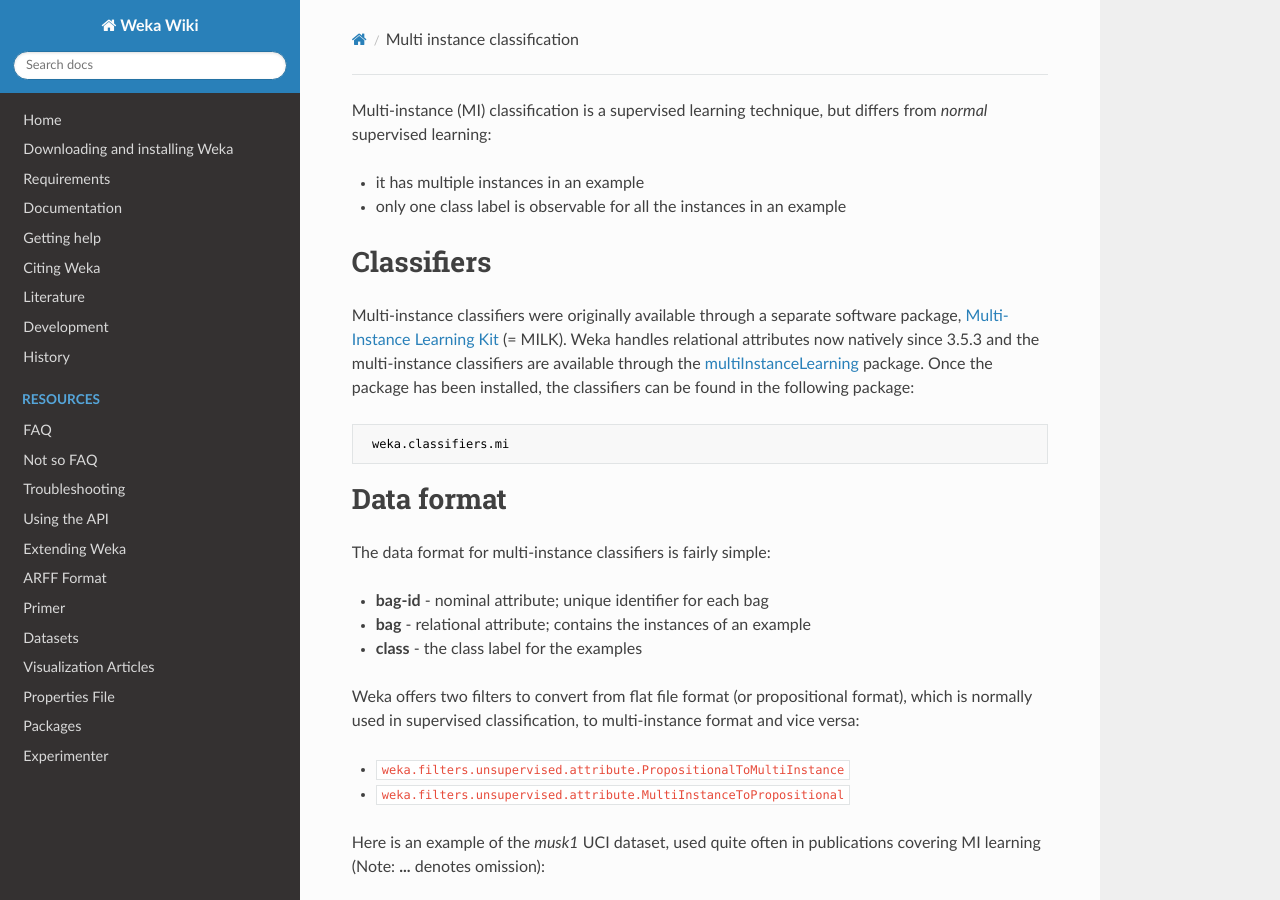
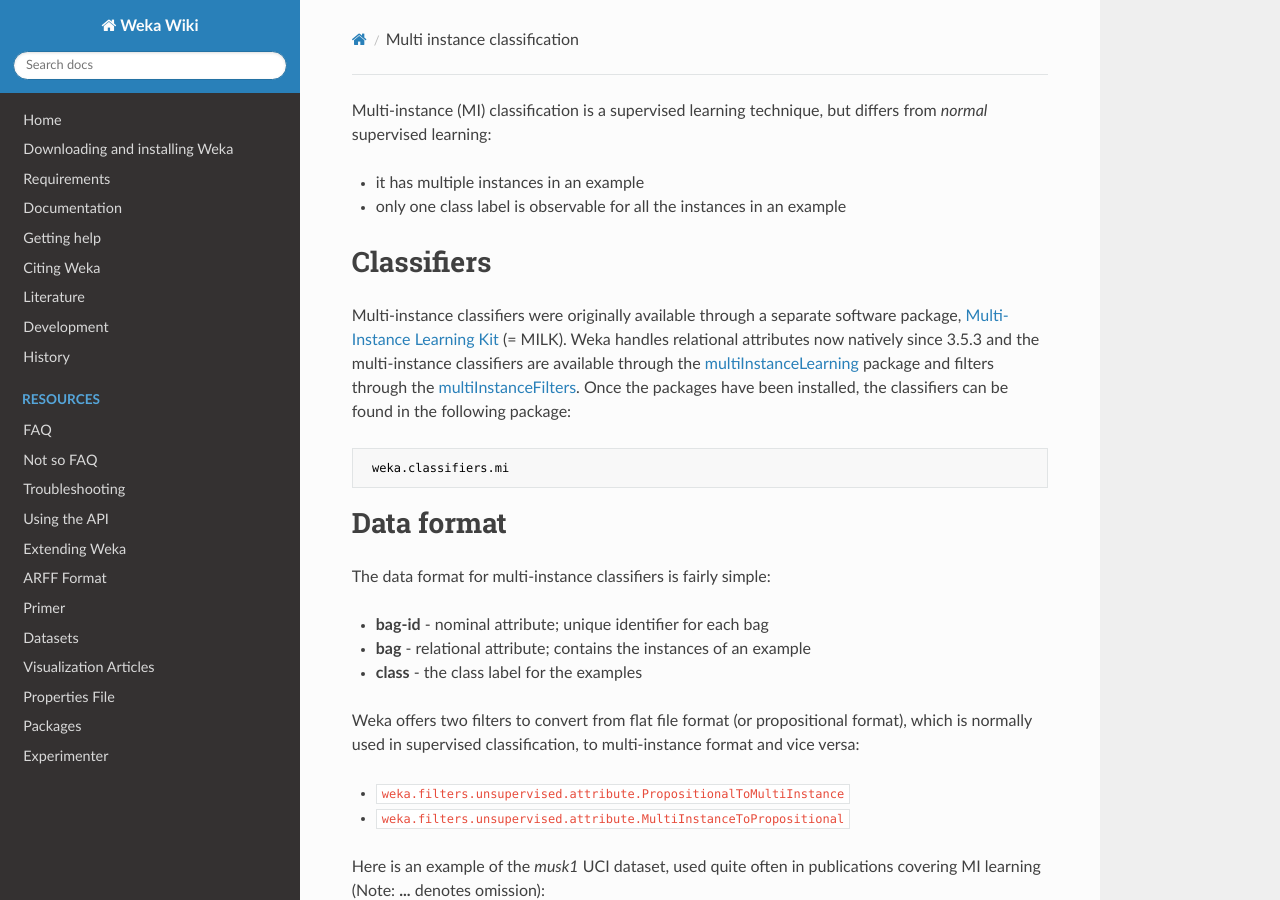
Before and after one commit to Waikato/weka-wiki, an MkDocs documentation site: the page built from docs/multi_instance_classification.md, in a window 1280 px wide and 900 px high. Built offline with MkDocs 1.6.1, drawn with Linux system fonts in a browser that asks for light colours; nearby versions of some CDN libraries; some of the changed text lies outside the part shown.

Commit message:
added multiInstanceFilters package reference

````diff
--- a/docs/multi_instance_classification.md
+++ b/docs/multi_instance_classification.md
@@ -4,7 +4,7 @@
 * only one class label is observable for all the instances in an example
 
 # Classifiers
-Multi-instance classifiers were originally available through a separate software package, [Multi-Instance Learning Kit](http://www.cs.waikato.ac.nz/~ml/milk/) (= MILK). Weka handles relational attributes now natively since 3.5.3 and the multi-instance classifiers are available through the [multiInstanceLearning](https://weka.sourceforge.io/doc.packages/multiInstanceLearning/) package. Once the package has been installed, the classifiers can be found in the following package:
+Multi-instance classifiers were originally available through a separate software package, [Multi-Instance Learning Kit](http://www.cs.waikato.ac.nz/~ml/milk/) (= MILK). Weka handles relational attributes now natively since 3.5.3 and the multi-instance classifiers are available through the [multiInstanceLearning](https://weka.sourceforge.io/doc.packages/multiInstanceLearning/) package and filters through the [multiInstanceFilters](https://weka.sourceforge.io/doc.packages/multiInstanceFilters/). Once the packages have been installed, the classifiers can be found in the following package:
 
 ```text
  weka.classifiers.mi
@@ -75,3 +75,4 @@
 * Xin Xu. *Statistical learning in multiple instance problem.* Master's thesis, University of Waikato, Hamilton, NZ, 2003. 0657.594. [Download](http://www.cs.waikato.ac.nz/~ml/publications/2003/xinxu_thesis.ps.gz)
 * [MILK homepage](http://www.cs.waikato.ac.nz/~ml/milk/)
 * [multiInstanceLearning Javadoc](https://weka.sourceforge.io/doc.packages/multiInstanceLearning/)
+* [multiInstanceFilters Javadoc](https://weka.sourceforge.io/doc.packages/multiInstanceFilters/)
````
